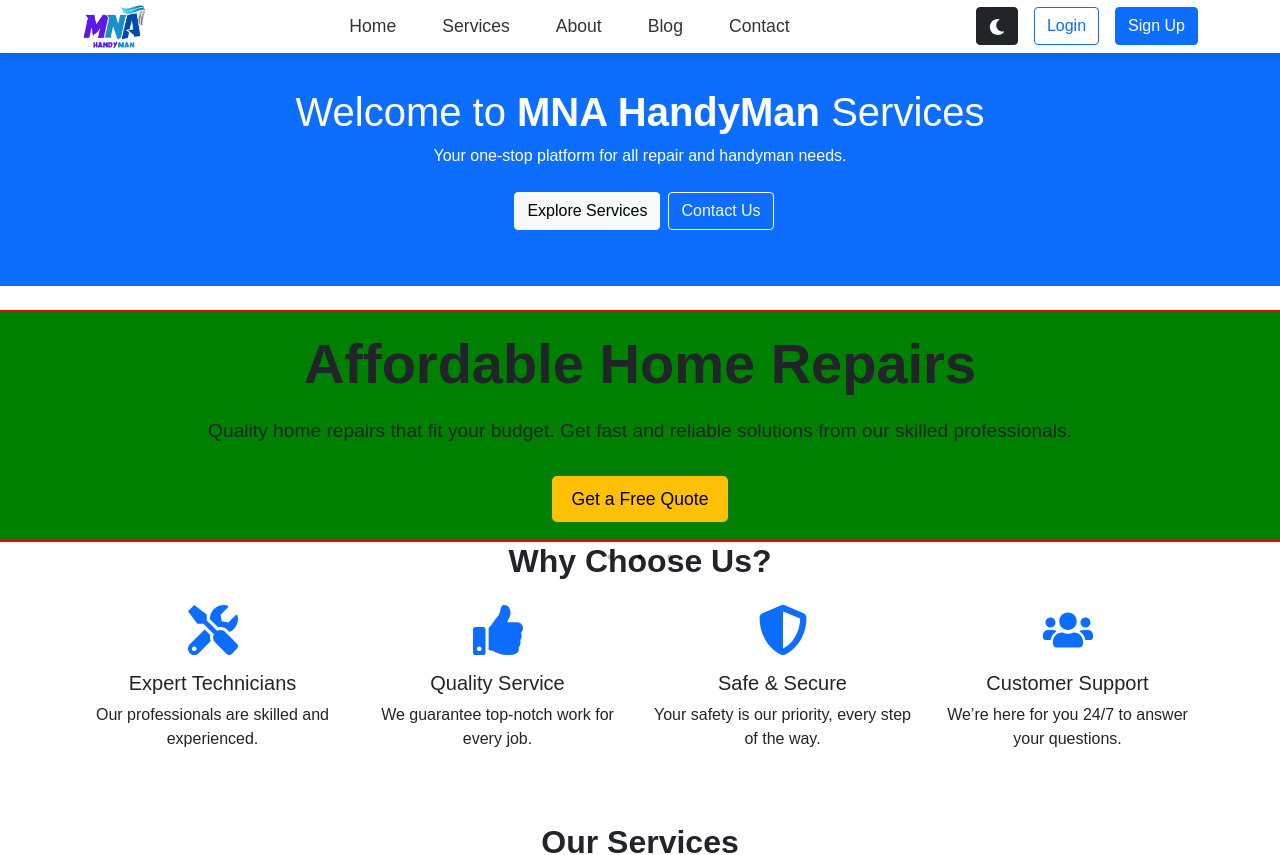
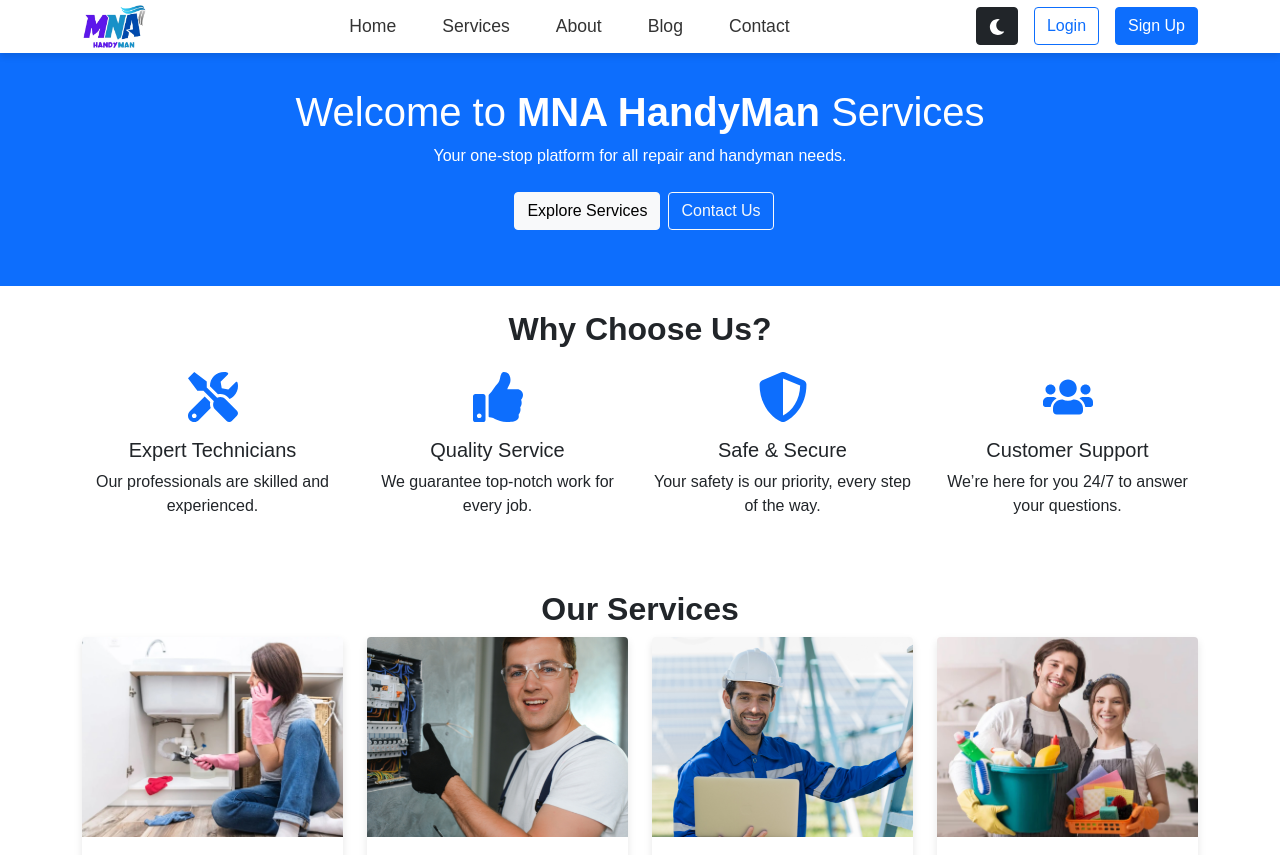
Before and after one commit to nurulazam-dev/mna-handyman-platform, a React (Vite) app: page / in a window 1280 px wide. Shown: the top 855 px of the page. Built offline with nearby package versions, Linux system fonts and the light colour scheme.

Commit message:
Hero-copy component primary setup-2

```diff
--- a/src/components/HeroCopy.jsx
+++ /dev/null
@@ -1,118 +0,0 @@
-import Slider from "react-slick";
-import { Button } from "react-bootstrap";
-import "slick-carousel/slick/slick.css";
-import "slick-carousel/slick/slick-theme.css";
-
-const HeroCopy = () => {
-  const sliderSettings = {
-    dots: true,
-    infinite: true,
-    autoplay: true,
-    autoplaySpeed: 5000,
-    speed: 800,
-    slidesToShow: 1,
-    slidesToScroll: 1,
-    arrows: false,
-    pauseOnHover: true,
-  };
-
-  const bannerData = [
-    {
-      id: 1,
-      title: "Reliable Handyman Services",
-      description:
-        "From plumbing to carpentry, we provide top-notch repair and maintenance solutions for your home or business.",
-      buttonText: "Explore Services",
-      image:
-        "https://via.placeholder.com/1920x800/007bff/ffffff?text=Reliable+Handyman+Services",
-    },
-    {
-      id: 2,
-      title: "Affordable Home Repairs",
-      description:
-        "Quality home repairs that fit your budget. Get fast and reliable solutions from our skilled professionals.",
-      buttonText: "Get a Free Quote",
-      image:
-        "https://via.placeholder.com/1920x800/28a745/ffffff?text=Affordable+Home+Repairs",
-    },
-    {
-      id: 3,
-      title: "Expert Plumbing Solutions",
-      description:
-        "Say goodbye to leaks and clogs. Our plumbing experts are here to ensure your home runs smoothly.",
-      buttonText: "Book Now",
-      image:
-        "https://via.placeholder.com/1920x800/dc3545/ffffff?text=Expert+Plumbing+Solutions",
-    },
-  ];
-
-  const bannerStyle = (image) => ({
-    backgroundImage: `url(${image})`,
-    backgroundSize: "cover",
-    backgroundPosition: "center",
-    height: "90vh",
-    display: "flex",
-    justifyContent: "center",
-    alignItems: "center",
-    color: "#fff",
-    position: "relative",
-  });
-
-  const overlayStyle = {
-    backgroundColor: "green",
-    border: "2px solid red",
-    position: "absolute",
-    top: 0,
-    left: 0,
-    right: 0,
-    bottom: 0,
-    zIndex: 1,
-  };
-
-  const contentStyle = {
-    zIndex: 2,
-    position: "relative",
-    textAlign: "center",
-    padding: "20px",
-    // maxWidth: "800px",
-  };
-
-  return (
-    <Slider {...sliderSettings}>
-      {bannerData.map((banner) => (
-        <div key={banner.id} style={bannerStyle(banner.image)}>
-          <div style={overlayStyle}></div>
-          <div style={contentStyle}>
-            <h1
-              style={{
-                fontSize: "3.5rem",
-                fontWeight: "bold",
-                marginBottom: "20px",
-              }}
-            >
-              {banner.title}
-            </h1>
-            <p style={{ fontSize: "1.2rem", marginBottom: "30px" }}>
-              {banner.description}
-            </p>
-            <Button
-              href="#"
-              style={{
-                backgroundColor: "#ffc107",
-                color: "#000",
-                border: "none",
-                padding: "10px 20px",
-                fontSize: "1.1rem",
-                borderRadius: "5px",
-              }}
-            >
-              {banner.buttonText}
-            </Button>
-          </div>
-        </div>
-      ))}
-    </Slider>
-  );
-};
-
-export default HeroCopy;
--- a/src/pages/Home.jsx
+++ b/src/pages/Home.jsx
@@ -4,7 +4,6 @@
 import Features from "../components/Features";
 import GoogleMap from "../components/GoogleMap";
 import Hero from "../components/Hero";
-import HeroCopy from "../components/HeroCopy";
 import HowItWorks from "../components/HowItWorks";
 import MakesUsSpecial from "../components/MakesUsSpecial";
 import OurSpecialists from "../components/OurSpecialists";
@@ -17,7 +16,6 @@
   return (
     <>
       <Hero />
-      <HeroCopy />
       <Features />
       <ServicesSection />
       <OurSpecialists />
```
